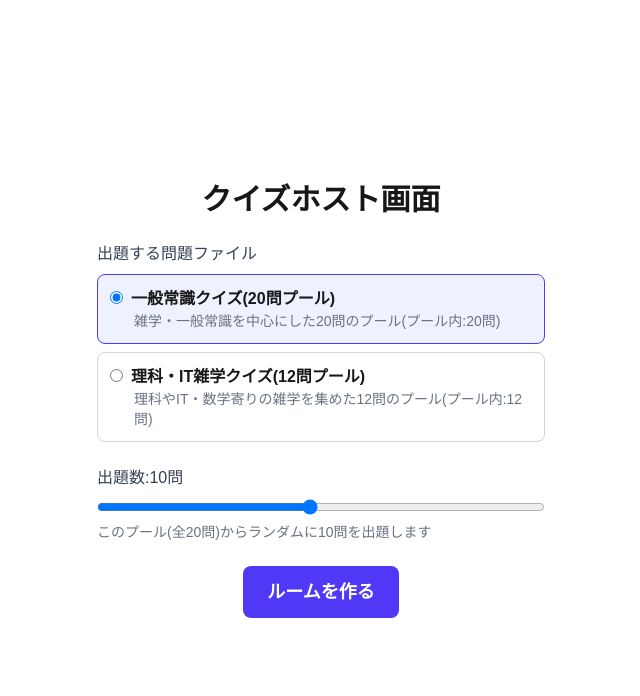
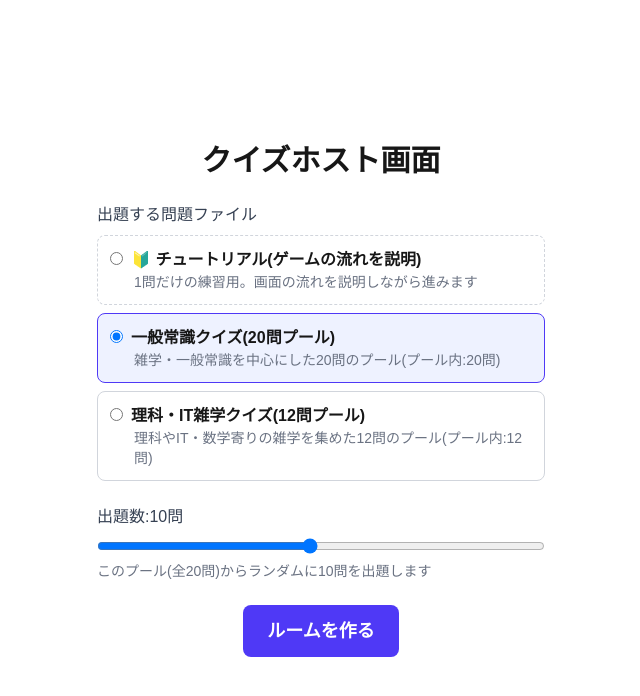
Before and after one commit to sea-erosion/quiz-app, a Next.js app: page /host in a window 1280 px wide. Shown: the top 696 px of the page, without its empty margins (319-959 px from the left). Built offline with nearby package versions, Linux system fonts and the light colour scheme; no server answers.

Commit message:
チュートリアルモードを整備

```diff
--- a/app/host/[roomId]/page.tsx
+++ b/app/host/[roomId]/page.tsx
@@ -12,6 +12,7 @@ type Room = {
   current_question_index: number;
   quiz_id: string;
   question_started_at: string | null;
+  is_tutorial: boolean;
 };
 
 type Question = {
@@ -73,7 +74,7 @@ export default function HostLobbyPage() {
     async function fetchInitialData() {
       const { data: roomData } = await supabase
         .from('rooms')
-        .select('id, pin, status, current_question_index, quiz_id, question_started_at')
+        .select('id, pin, status, current_question_index, quiz_id, question_started_at, is_tutorial')
         .eq('id', roomId)
         .single();
 
@@ -278,6 +279,11 @@ export default function HostLobbyPage() {
     <main className="flex min-h-screen flex-col items-center gap-8 p-8">
       {room.status === 'lobby' && (
         <>
+          {room.is_tutorial && (
+            <p className="max-w-md rounded-lg bg-yellow-100 p-3 text-sm text-yellow-800">
+              🔰 ここは「ロビー画面」です。参加者にPINを伝えて、スマホから参加してもらいましょう。参加者が集まったら「開始する」を押します。
+            </p>
+          )}
           <h1 className="text-2xl font-bold">参加者を待っています</h1>
           <div className="rounded-xl bg-indigo-50 px-10 py-6 text-center">
             <p className="text-sm text-gray-500">合言葉(PIN)</p>
@@ -305,6 +311,11 @@ export default function HostLobbyPage() {
 
       {room.status === 'preview' && currentQuestion && (
         <>
+          {room.is_tutorial && (
+            <p className="max-w-md rounded-lg bg-yellow-100 p-3 text-sm text-yellow-800">
+              🔰 ここは「予告画面」です。次の問題が何点かだけを先に見せて、期待感を持たせる演出です。数秒後、自動的に出題に切り替わります。
+            </p>
+          )}
           <p className="text-gray-500">
             問題 {room.current_question_index + 1} / {questions.length}
           </p>
@@ -316,6 +327,11 @@ export default function HostLobbyPage() {
 
       {room.status === 'question' && currentQuestion && (
         <>
+          {room.is_tutorial && (
+            <p className="max-w-md rounded-lg bg-yellow-100 p-3 text-sm text-yellow-800">
+              🔰 ここは「出題画面」です。参加者のスマホにも同じ問題と選択肢が表示され、各自のタイマーで回答します。ここでは回答状況をリアルタイムで見守ります。
+            </p>
+          )}
           <p className="text-gray-500">
             問題 {room.current_question_index + 1} / {questions.length}
           </p>
@@ -345,6 +361,11 @@ export default function HostLobbyPage() {
 
       {room.status === 'reveal' && currentQuestion && (
         <>
+          {room.is_tutorial && (
+            <p className="max-w-md rounded-lg bg-yellow-100 p-3 text-sm text-yellow-800">
+              🔰 ここは「結果発表画面」です。正解と、現在のランキングが表示されます。5秒後、自動的に次の問題(または最終結果)へ進みます。
+            </p>
+          )}
           <h1 className="text-2xl font-bold">正解発表</h1>
           <p className="text-xl">
             正解: {currentQuestion.choices[currentQuestion.correct_index]}
@@ -370,6 +391,11 @@ export default function HostLobbyPage() {
 
       {room.status === 'ended' && (
         <>
+          {room.is_tutorial && (
+            <p className="max-w-md rounded-lg bg-yellow-100 p-3 text-sm text-yellow-800">
+              🔰 これで一連の流れは以上です。「ルームを作る」画面に戻って、実際の問題ファイルでゲームを始めてみましょう!
+            </p>
+          )}
           <h1 className="text-3xl font-bold">最終結果</h1>
           <ul className="w-full max-w-md space-y-2">
             {[...players]
--- a/app/host/page.tsx
+++ b/app/host/page.tsx
@@ -3,29 +3,36 @@
 import { useState } from 'react';
 import { useRouter } from 'next/navigation';
 import { supabase } from '@/lib/supabase';
-import { quizPools } from '@/lib/quizPools';
+import { quizPools, tutorialPool } from '@/lib/quizPools';
 import { generatePin } from '@/lib/pin';
 import { shuffleArray } from '@/lib/shuffle';
+
+// 選択肢一覧:チュートリアルを先頭に、その後に通常の問題プールを並べる
+const selectablePools = [tutorialPool, ...quizPools];
 
 export default function HostTopPage() {
   const router = useRouter();
   const [loading, setLoading] = useState(false);
   const [errorMessage, setErrorMessage] = useState<string | null>(null);
 
-  // 選択中の問題プール(デフォルトは最初のプール)
+  // 選択中の問題プール(デフォルトは通常プールの最初のもの)
   const [selectedPoolId, setSelectedPoolId] = useState(quizPools[0].id);
-  const selectedPool = quizPools.find((p) => p.id === selectedPoolId) ?? quizPools[0];
+  const selectedPool = selectablePools.find((p) => p.id === selectedPoolId) ?? quizPools[0];
 
   // 出題数(選んだプールの問題数を超えないように、初期値はプールの問題数と10の小さい方)
   const [questionCount, setQuestionCount] = useState(
     Math.min(10, quizPools[0].questions.length)
   );
 
-  // プールを切り替えたときに、出題数がそのプールの問題数を超えていたら自動的に調整する
+  // プールを切り替えたときに、出題数がそのプールの問題数を超えていたら自動的に調整する。
+  // チュートリアルは常に1問固定にする。
   function handlePoolChange(poolId: string) {
     setSelectedPoolId(poolId);
-    const pool = quizPools.find((p) => p.id === poolId);
-    if (pool && questionCount > pool.questions.length) {
+    const pool = selectablePools.find((p) => p.id === poolId);
+    if (!pool) return;
+    if (pool.isTutorial) {
+      setQuestionCount(1);
+    } else if (questionCount > pool.questions.length) {
       setQuestionCount(pool.questions.length);
     }
   }
@@ -82,6 +89,7 @@ export default function HostTopPage() {
           quiz_id: quiz.id,
           mode: 'individual',
           status: 'lobby',
+          is_tutorial: selectedPool.isTutorial ?? false,
         })
         .select()
         .single();
@@ -109,11 +117,12 @@ export default function HostTopPage() {
         <div>
           <label className="mb-2 block font-medium text-gray-700">出題する問題ファイル</label>
           <div className="space-y-2">
-            {quizPools.map((pool) => (
+            {selectablePools.map((pool) => (
               <label
                 key={pool.id}
                 className={`block cursor-pointer rounded-lg border p-3 transition
-                  ${selectedPoolId === pool.id ? 'border-indigo-600 bg-indigo-50' : 'border-gray-300'}`}
+                  ${selectedPoolId === pool.id ? 'border-indigo-600 bg-indigo-50' : 'border-gray-300'}
+                  ${pool.isTutorial ? 'border-dashed' : ''}`}
               >
                 <input
                   type="radio"
@@ -123,16 +132,21 @@ export default function HostTopPage() {
                   onChange={() => handlePoolChange(pool.id)}
                   className="mr-2"
                 />
-                <span className="font-semibold">{pool.title}</span>
+                <span className="font-semibold">
+                  {pool.isTutorial && '🔰 '}
+                  {pool.title}
+                </span>
                 <p className="ml-6 text-sm text-gray-500">
-                  {pool.description}(プール内:{pool.questions.length}問)
+                  {pool.description}
+                  {!pool.isTutorial && `(プール内:${pool.questions.length}問)`}
                 </p>
               </label>
             ))}
           </div>
         </div>
 
-        {/* 出題数の指定 */}
+        {/* 出題数の指定(チュートリアルの場合は1問固定なので表示しない) */}
+        {!selectedPool.isTutorial && (
           <div>
             <label className="mb-2 block font-medium text-gray-700">
               出題数:{questionCount}問
@@ -149,6 +163,7 @@ export default function HostTopPage() {
               このプール(全{selectedPool.questions.length}問)からランダムに{questionCount}問を出題します
             </p>
           </div>
+        )}
       </div>
 
       <button
--- a/lib/quizPools.ts
+++ b/lib/quizPools.ts
@@ -8,6 +8,7 @@ export type QuizPool = {
   title: string;
   authorName: string;
   description: string;
+  isTutorial?: boolean; // trueの場合、ホスト側で出題数選択を1問固定にし、各画面に説明を表示する
   questions: {
     body: string;
     choices: string[];
@@ -16,6 +17,26 @@ export type QuizPool = {
     points: number;
   }[];
 };
+
+// チュートリアルモード用の1問だけのプール。
+// ゲームの流れ(予告→出題→結果発表→終了)を実際に体験しながら理解してもらうためのもの。
+export const tutorialPool: QuizPool = {
+  id: 'tutorial',
+  title: 'チュートリアル(ゲームの流れを説明)',
+  authorName: '開発用',
+  description: '1問だけの練習用。画面の流れを説明しながら進みます',
+  isTutorial: true,
+  questions: [
+    {
+      body: 'これはチュートリアル問題です。「クイズ」を選んでください',
+      choices: ['クイズ', 'アンケート', '宿題', '面接'],
+      correctIndex: 0,
+      timeLimitSec: 20,
+      points: 1000,
+    },
+  ],
+};
+
 
 export const quizPools: QuizPool[] = [
   {
```
Also changed, not shown: app/play/[roomId]/page.tsx (+27 -1 lines). Lines whose indentation alone changed are shown as unchanged.
